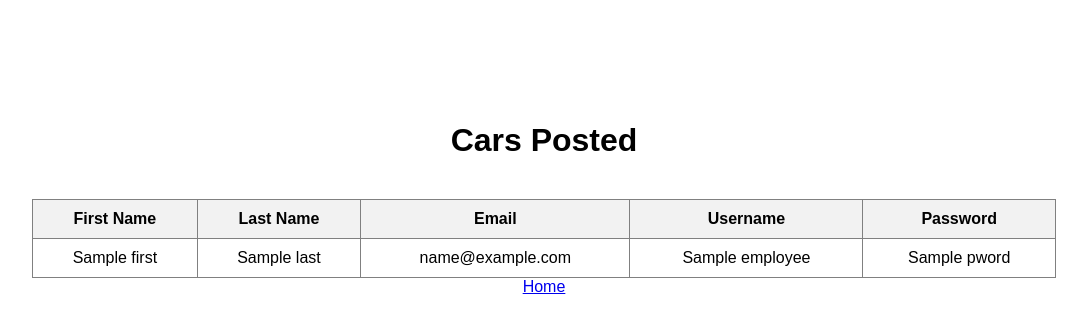
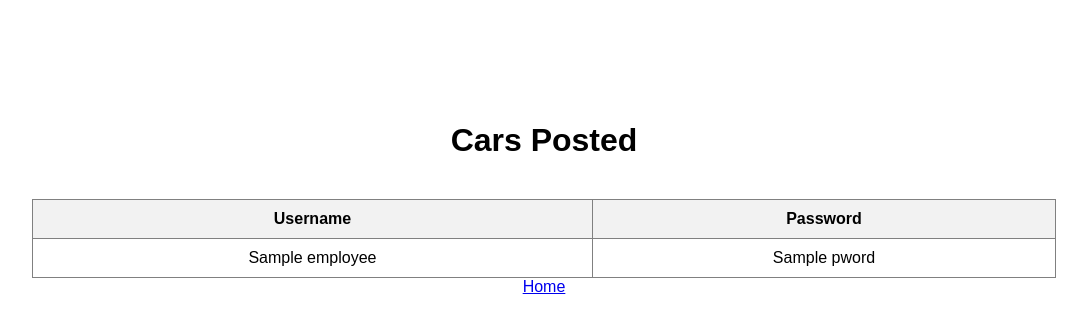
Before and after one commit to Danieltri30/Car-Finder, a Flask app: template templates/usersPosted.html in a window 1280 px wide. Shown: the part 201-534 px from the top of the page, without its empty margins (96-1183 px from the left). Run offline with Flask 3, Linux system fonts and the light colour scheme; the template is opened without the code that fills it: most values are stand-ins (such as "Sample title", 1, 10 or a date in 2020).

Commit message:
removed some fields

```diff
--- a/templates/usersPosted.html
+++ b/templates/usersPosted.html
@@ -43,9 +43,6 @@
     <table border="1">
         <thead>
             <tr>
-                <th>First Name</th>
-                <th>Last Name</th>
-                <th>Email</th>
                 <th>Username</th>
                 <th>Password</th>
             </tr>
@@ -53,9 +50,6 @@
         <tbody>
             {% for car in clist %} <!--this probably needs to be changed based off however it is stored-->
             <tr>
-                <td>{{ employee['First'] }}</td>
-                <td>{{ employee['Last'] }}</td>
-                <td>{{ employee['Email'] }}</td>
                 <td>{{ employee['Uname'] }}</td>
                 <td>{{ employee['Pword'] }}</td>
             </tr>
```
